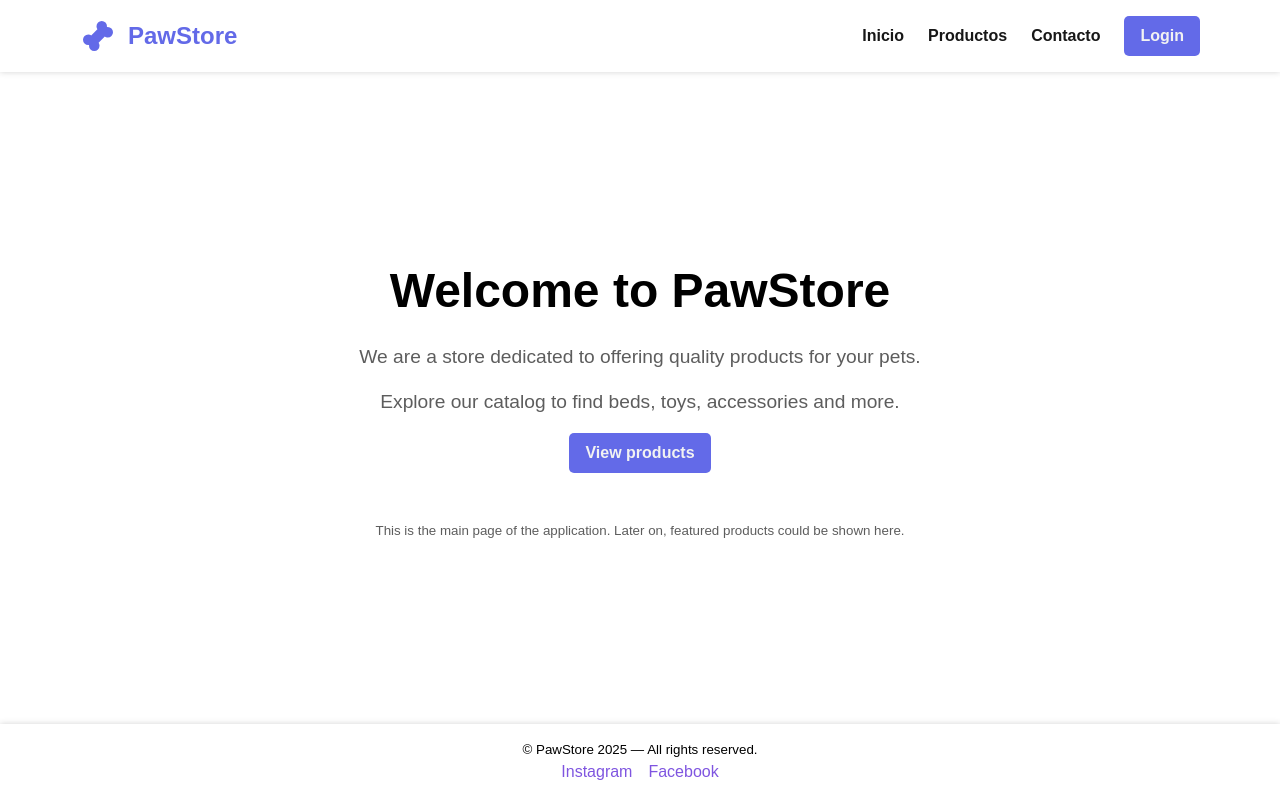
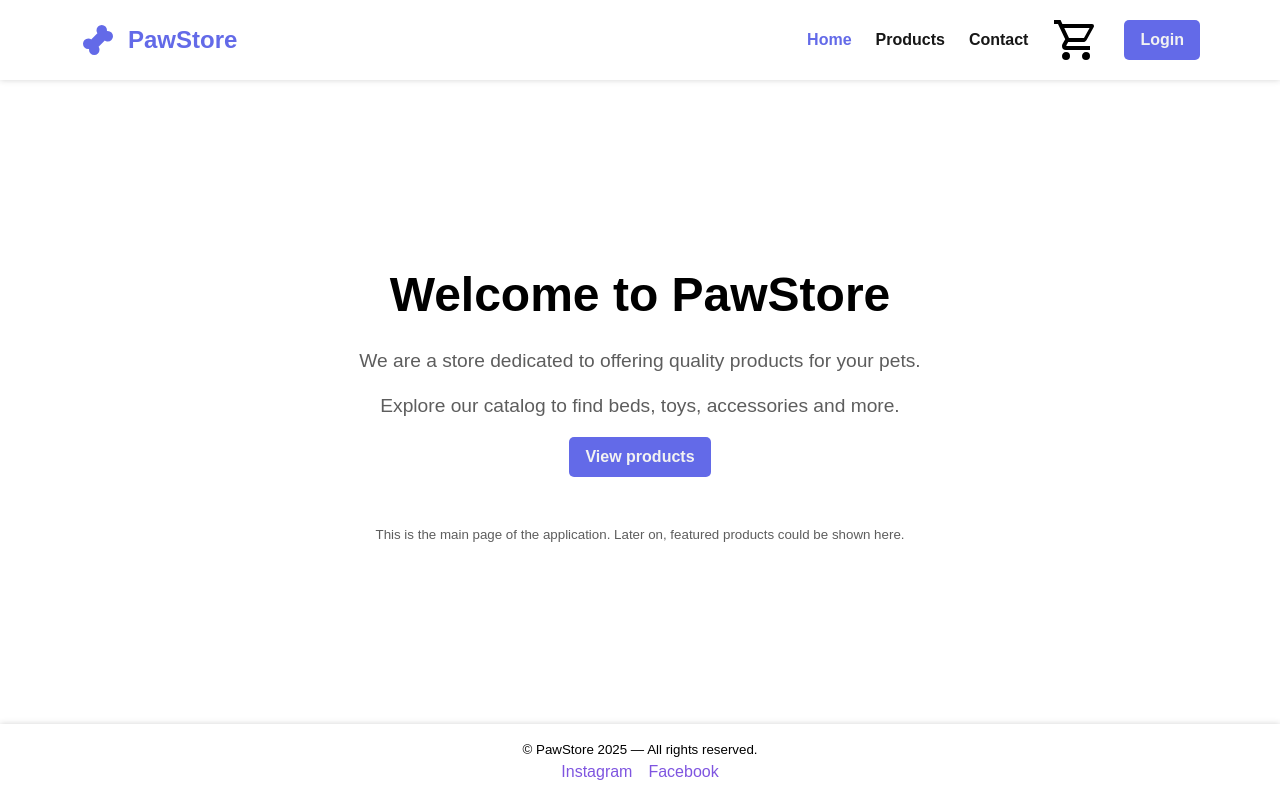
Before and after one commit to Czar81/PawStore, a React (Vite) app: page / in a window 1280 px wide. Built offline with nearby package versions, Linux system fonts and the light colour scheme; no server answers.

Commit message:
feat: add cart to nav

```diff
--- a/src/components/structure/Navbar.jsx
+++ b/src/components/structure/Navbar.jsx
@@ -1,47 +1,66 @@
-import icon from '@/assets/icons/pet-supplies.svg';
+import { NavLink, Link, useLocation } from 'react-router-dom';
+import dogIcon from '@/assets/icons/pet-supplies.svg';
+import cartIcon from '@/assets/icons/cart.svg';
 import SearchBar from '@/components/generic/SearchBar';
 import AuthSection from '@/components/generic/AuthSection';
 import { useUserStore } from '@/store/userStore';
+import { useCartStore } from '@/store/cartStore';
 
-function Navbar({ activeView, setActiveView }) {
+function Navbar() {
   const user = useUserStore((state) => state.user);
   const isAuthenticated = useUserStore((state) => state.isAuthenticated);
+  const cartCount = useCartStore((state) =>
+    state.cart.reduce((sum, item) => sum + item.quantity, 0)
+  );
+  const location = useLocation();
 
   const navItems = [
-    { id: 'start', label: 'Inicio' },
-    { id: 'products', label: 'Productos' },
-    { id: 'contact', label: 'Contacto' },
+    { to: '/', label: 'Home' },
+    { to: '/products', label: 'Products' },
+    { to: '/contact', label: 'Contact' },
   ];
 
   if (isAuthenticated && user?.role === 'admin') {
-    navItems.push({ id: 'admin', label: 'Administración' });
+    navItems.push({ to: '/admin', label: 'Admin' });
   }
 
   return (
     <header>
       <nav>
         <div className="nav-right">
-          <img className="nav-icon" src={icon} alt="Dog icon" />
+          <img className="nav-icon" src={dogIcon} alt="Dog icon" />
           <h1 id="nav-title">PawStore</h1>
         </div>
         <div className="nav-left">
           <ul>
             {navItems.map((item) => (
-              <li
-                key={item.id}
-                className={`nav-items ${activeView === item.id ? 'nav-items-active' : ''}`}
-                onClick={() => setActiveView(item.id)}
-              >
-                {item.label}
+              <li key={item.to}>
+                <NavLink
+                  to={item.to}
+                  className={({ isActive }) =>
+                    `nav-items ${isActive ? 'nav-items-active' : ''}`
+                  }
+                  end={item.to === '/'}
+                >
+                  {item.label}
+                </NavLink>
               </li>
             ))}
             <li>
-              <AuthSection setActiveView={setActiveView} />
+              <Link to="/checkout" className="cart-link nav-items">
+                <img src={cartIcon} alt="" className='icon'/>
+                {cartCount > 0 && (
+                  <span className="cart-badge">{cartCount}</span>
+                )}
+              </Link>
+            </li>
+            <li>
+              <AuthSection />
             </li>
           </ul>
         </div>
       </nav>
-      {activeView === 'products' && (
+      {location.pathname === '/products' && (
         <div>
           <SearchBar />
         </div>
```
Also changed, not shown: src/assets/icons/cart.svg (added).
